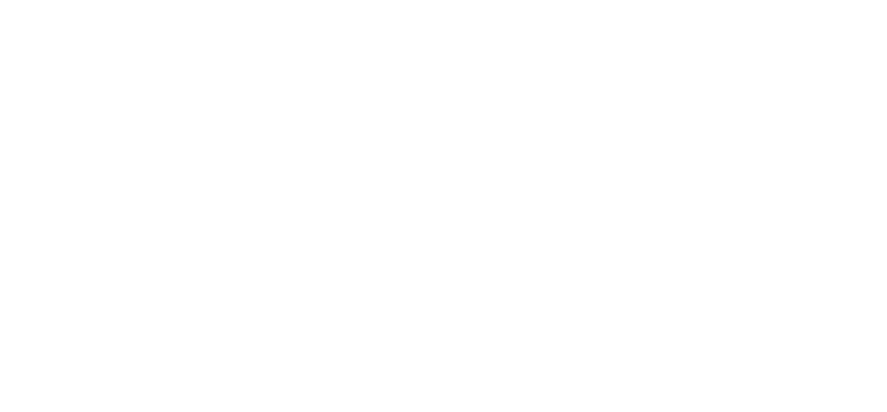
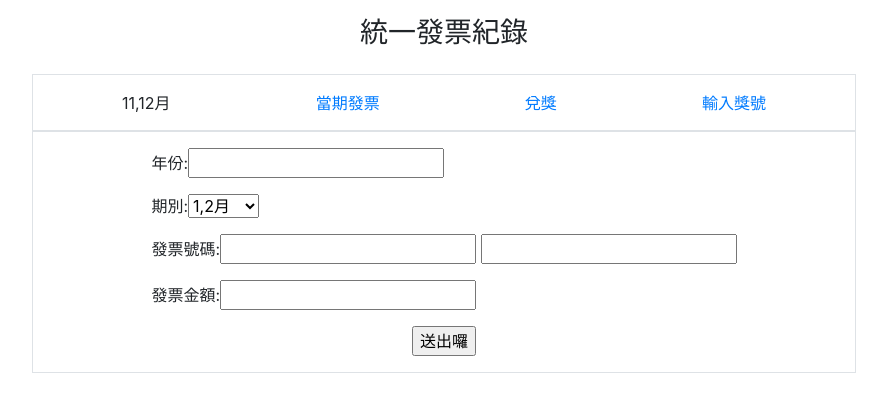
Before and after one commit to Changtingweiyuanyuan/invoice, a PHP site: page / in a window 1280 px wide. Before the commit the part shown is empty. Shown: the top 412 px of the page, without its empty margins (196-1083 px from the left). Run offline with PHP 8.4, Linux system fonts and the light colour scheme.

Commit message:
完成首頁的畫面設計

```diff
--- a/index.php
+++ b/index.php
@@ -4,9 +4,27 @@
     <meta charset="UTF-8">
     <meta name="viewport" content="width=device-width, initial-scale=1.0">
     <meta http-equiv="X-UA-Compatible" content="ie=edge">
+    <link rel="stylesheet" href="https://cdn.jsdelivr.net/npm/bootstrap@4.5.3/dist/css/bootstrap.min.css">
+    <script src="https://code.jquery.com/jquery-3.5.1.slim.min.js"></script>
+    <script src="https://cdn.jsdelivr.net/npm/bootstrap@4.5.3/dist/js/bootstrap.bundle.min.js"></script>
     <title>統一發票紀錄及對獎系統</title>
 </head>
 <body>
 
+
+<!-- 用include來寫主要程式,<head><body>不用一直重新寫 -->
+<!-- 但要寫:什麼時候該引入對的畫面 -->
+<?php
+if(isset($_GET['do'])){
+    $file=$_GET['do'].".php";
+    // file="invoice.php"
+    include $file;
+    // include invoice.php;
+}else{
+include "main.php";
+}
+?>
+
+
 </body>
 </html>
--- /dev/null
+++ b/invoice.php
@@ -0,0 +1 @@
+我是發票檔案
--- /dev/null
+++ b/main.php
@@ -0,0 +1,51 @@
+
+
+<h3 class="text-center p-3">統一發票紀錄</h3>
+
+
+
+<nav class="container col-8">
+<ul class="nav justify-content-around nav-tabs border p-3">
+
+<!-- 建立陣列 -->
+<?php
+    $month=[
+        1=>'1,2月',
+        2=>'3,4月',
+        3=>'5,6月',
+        4=>'7,8月',
+        5=>'9,10月',
+        6=>'11,12月'
+    ];
+$m=ceil(date("m")/2);
+
+?>
+    <il class="nav-item"><?=$month[$m];?></il>
+    <il class="nav-item"><a href="#">當期發票</a></il>
+    <il class="nav-item"><a href="#">兌獎</a></il>
+    <il class="nav-item"><a href="#">輸入獎號</a></il>
+</ul>
+
+
+<div class="border d-flex justify-content-center p-2">
+
+<form action="api/add_invoice.php" method="post">
+    <div class="p-2">年份:<input type="text" name="year"></div>
+    <div class="p-2">期別:<select name="" id="">
+        <option value="1">1,2月</option>
+        <option value="2">3,4月</option>
+        <option value="3">5,6月</option>
+        <option value="4">7,8月</option>
+        <option value="5">9,10月</option>
+        <option value="6">11,12月</option>
+    </select></div>
+    <div class="p-2">
+    發票號碼:<input type="text" name="prepend">
+    <input type="text" name="number"></div>
+    <div class="p-2">發票金額:<input type="number" name="payment"></div>
+    <div class="p-2 text-center"><input type="submit" value="送出囉"></div>
+</form>
+
+</div>
+
+</nav>
```
